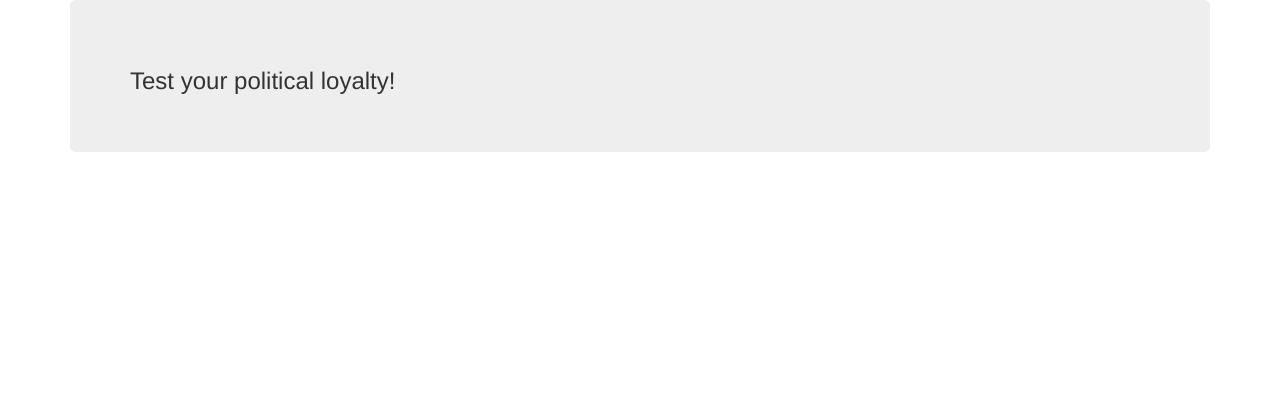
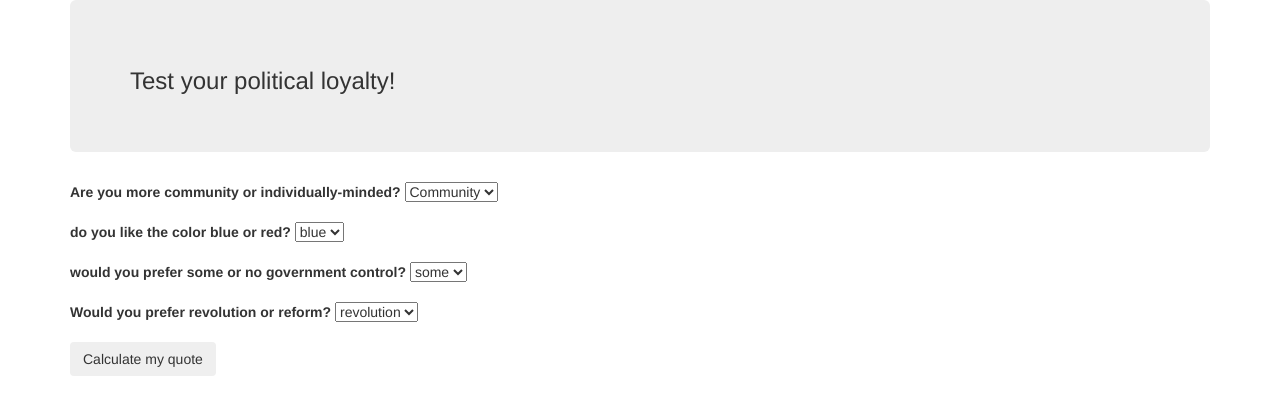
Before and after one commit to cafrinko/Political-Affiliation, a plain HTML site: page index.html in a window 1280 px wide. Drawn offline with nearby package versions, Linux system fonts and the light colour scheme.

Commit message:
add html form for select options

```diff
--- a/index.html
+++ b/index.html
@@ -11,13 +11,38 @@
     <div class="jumbotron">
       <h3>Test your political loyalty!</h3>
     </div>
-        <p></p>
-    <div class="">
-
+    <form id="Survey">
+      <div class="form-group">
+        <label for="commind">Are you more community or individually-minded?</label>
+        <select id="commind">
+          <option value="Community">Community</option>
+          <option value="Individual">Individual</option>
+        </select>
+      </div>
+      <div class="form-group">
+        <label for="party">do you like the color blue or red?</label>
+        <select id="party">
+          <option value="blue">blue</option>
+          <option value="red">red</option>
+        </select>
+      </div>
+      <div class="form-group">
+        <label for="party">would you prefer some or no government control?</label>
+        <select id="party">
+          <option value="some">some</option>
+          <option value="none">none</option>
+        </select>
+      </div>
+      <div class="form-group">
+        <label for="radical">Would you prefer revolution or reform?</label>
+        <select id="radical">
+          <option value="revolution">revolution</option>
+          <option value="reform">reform</option>
+        </select>
+      </div>
+      <button type="submit" class="btn">Calculate my quote</button>
+      </form>
     </div>
-
-
-  </div>
 </body>
 <script src="js/jquery-1.12.2.js"></script>
 <script src="js/bootstrap.min.js"></script>
```
